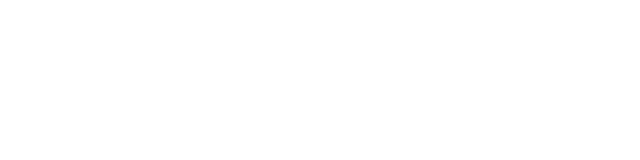
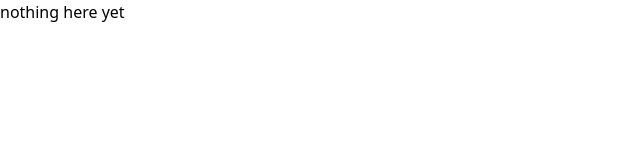
Before and after one commit to alexandvo/portfolio2024, a React (Create React App) app: page / in a window 1280 px wide. Shown: the top 160 px of the page, without its empty margins (0-640 px from the left). Built offline with nearby package versions, Linux system fonts and the light colour scheme.

Commit message:
tailwind and mui set up finished

```diff
--- a/src/App.js
+++ b/src/App.js
@@ -1,7 +1,10 @@
+import "./tailwind.css";
+
 
 function App() {
   return (
     <div>
+      nothing here yet
     </div>
   );
 }
--- a/tailwind.config.js
+++ b/tailwind.config.js
@@ -1,6 +1,8 @@
 /** @type {import('tailwindcss').Config} */
 module.exports = {
-  content: [],
+  content: [
+    "./src/**/*.{js,jsx,ts,tsx}",
+  ],
   theme: {
     extend: {},
   },
```
